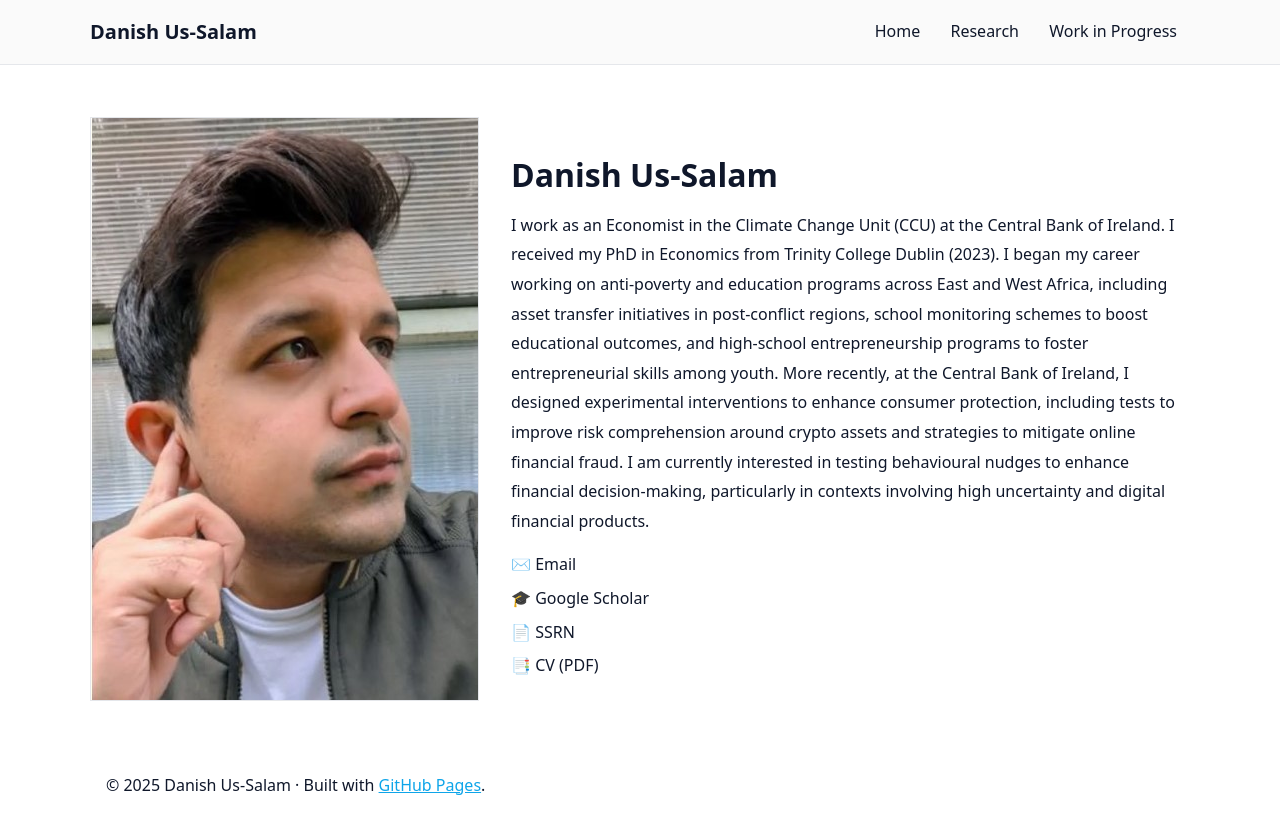
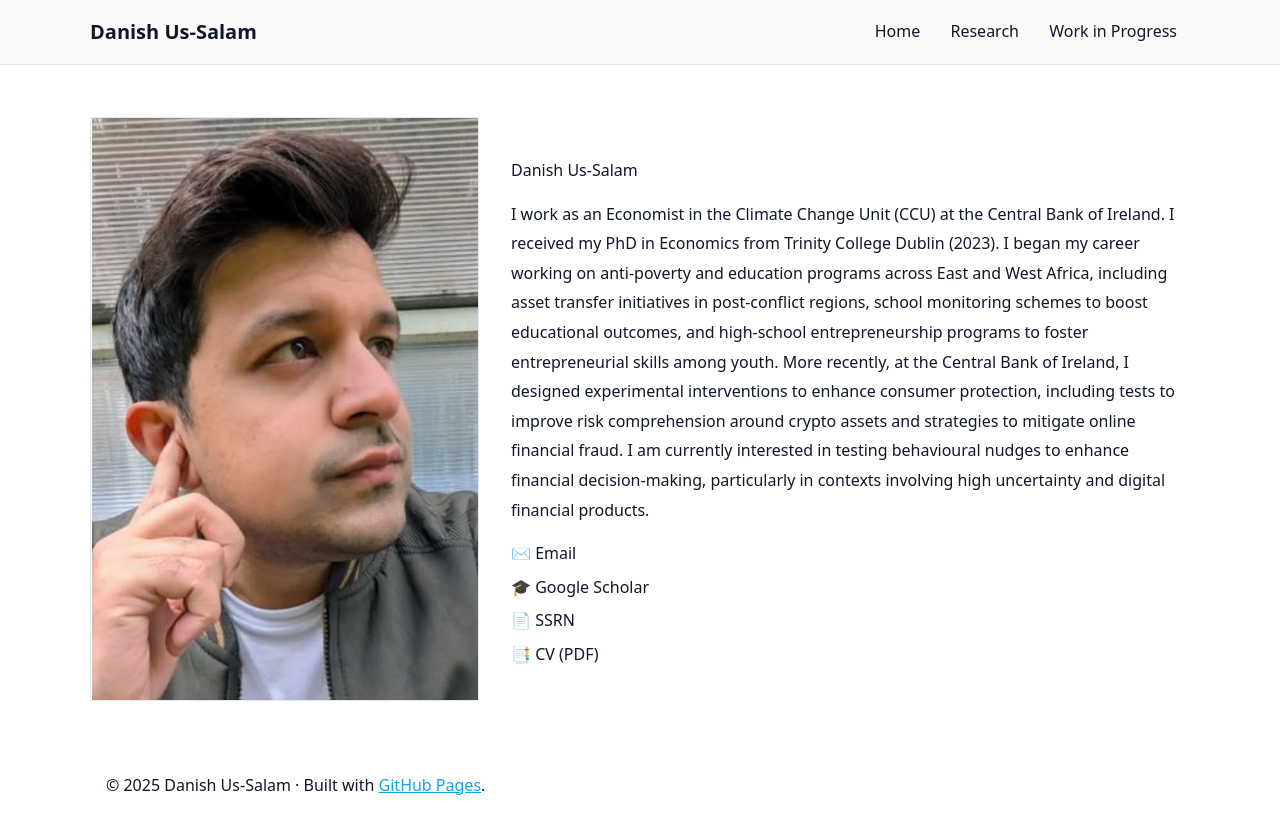
Before and after one commit to danishussalam/danishussalam.github.io, a Jekyll site: the page built from index.md, in a window 1280 px wide. Shown: the top 834 px of the page. Built offline with Jekyll 4.4.1, drawn with Linux system fonts in a browser that asks for light colours.

```diff
--- a/index.md
+++ b/index.md
@@ -8,7 +8,7 @@ title: "Home"
     <img src="/assets/profile3.jpg" alt="Danish Us-Salam" />
   </div>
   <div class="bio">
-    <h1>Danish Us-Salam</h1>
+    Danish Us-Salam
     <p>
 I work as an Economist in the Climate Change Unit (CCU) at the Central Bank of Ireland. I received my PhD in Economics from Trinity College Dublin (2023). I began my career working on anti-poverty and education programs across East and West Africa, including asset transfer initiatives in post-conflict regions, school monitoring schemes to boost educational outcomes, and high-school entrepreneurship programs to foster entrepreneurial skills among youth. More recently, at the Central Bank of Ireland, I designed experimental interventions to enhance consumer protection, including tests to improve risk comprehension around crypto assets and strategies to mitigate online financial fraud. I am currently interested in testing behavioural nudges to enhance financial decision-making, particularly in contexts involving high uncertainty and digital financial products.
     </p>
```
